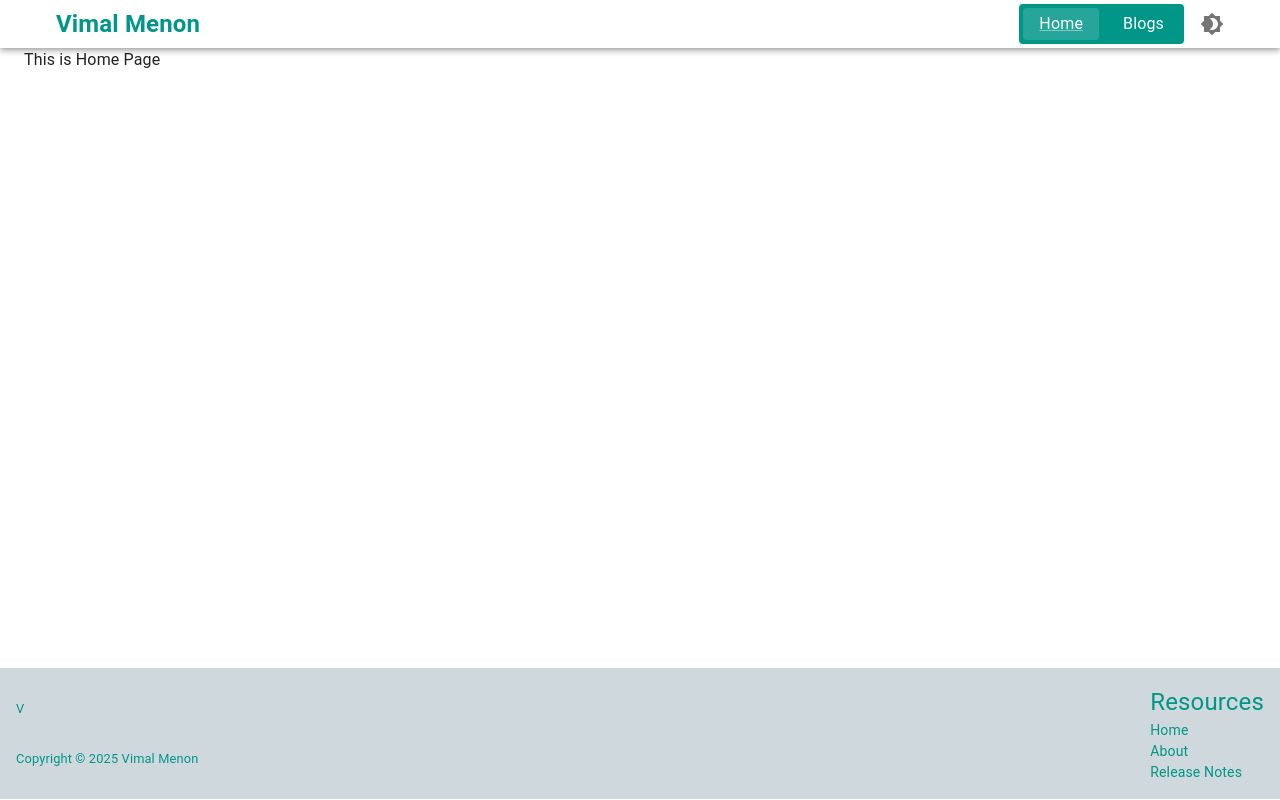
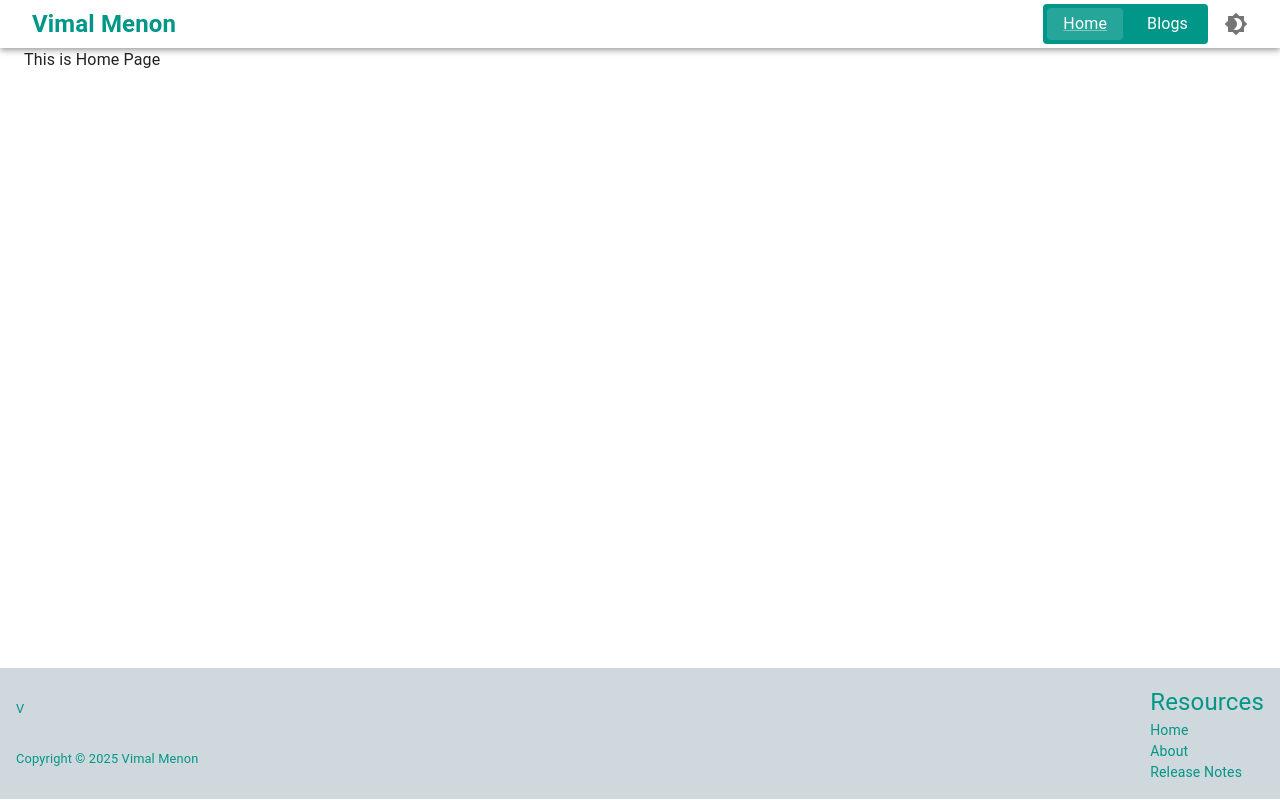
Before and after one commit to vimalmenon/vimalmenon.github.io, a Next.js app: page / in a window 1280 px wide. Built offline with nearby package versions, Linux system fonts and the light colour scheme; what @mui/material-nextjs would draw is missing.

Commit message:
working on Header

```diff
--- a/src/common/Header/Header.style.ts
+++ b/src/common/Header/Header.style.ts
@@ -7,6 +7,7 @@ export const MobileHeader = styled(Toolbar)(({ theme }) => {
   return {
     display: 'flex',
     justifyContent: 'space-between',
+    padding: '0 !important',
     [theme.breakpoints.up('md')]: {
       display: 'none',
     },
@@ -17,6 +18,7 @@ export const DesktopHeader = styled(Toolbar)(({ theme }) => {
   return {
     display: 'flex',
     justifyContent: 'space-between',
+    padding: '0 !important',
     [theme.breakpoints.down('md')]: {
       display: 'none',
     },
```
Also changed, not shown: 1 other file (tests, documents, lock files or other folders).
